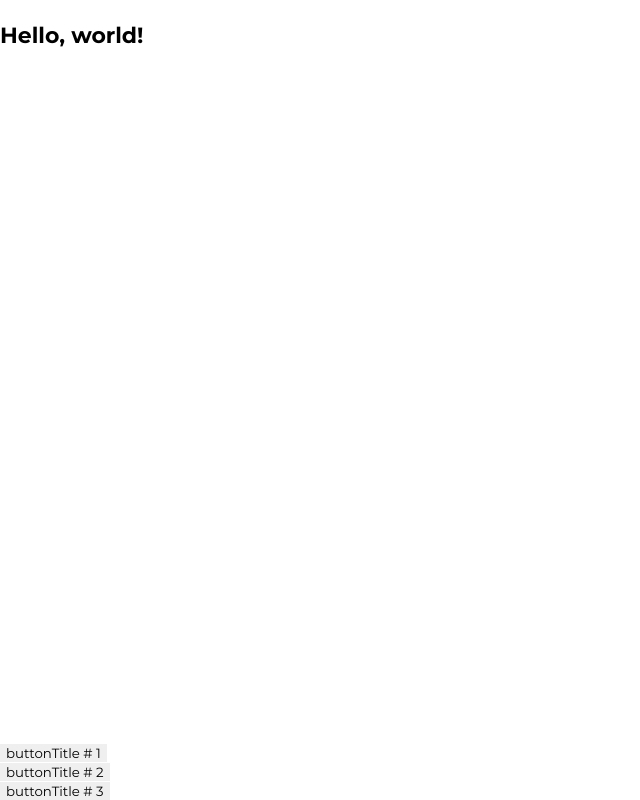
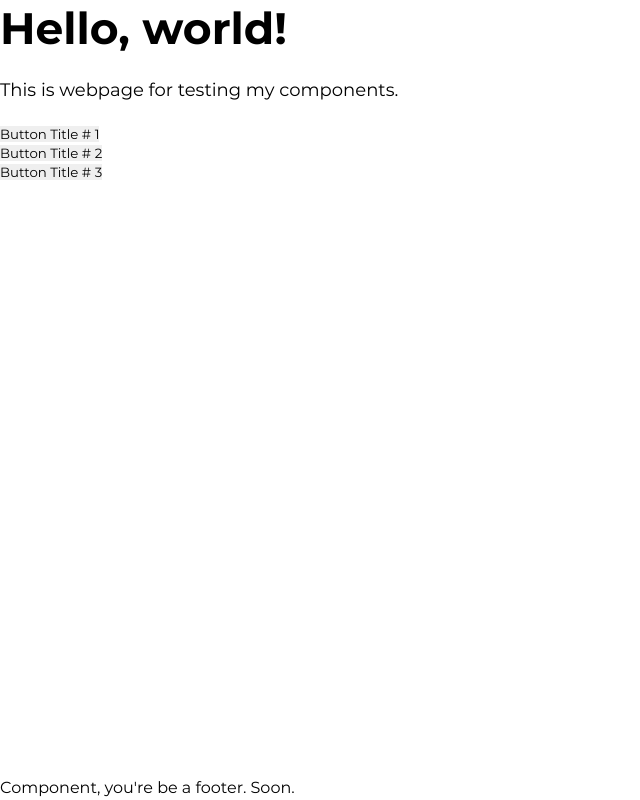
Before and after one commit to 51ned/2023_legacy, a Next.js app: page / in a window 1280 px wide. Shown: the whole page, without its empty margins (0-640 px from the left). Built offline with nearby package versions, Linux system fonts and the light colour scheme; no server answers.

Commit message:
day by day

```diff
--- a/components/generic/accordion.tsx
+++ b/components/generic/accordion.tsx
@@ -1,44 +1,48 @@
+import { useState } from 'react'
+
 import { Button, Card } from './'
 
 
-interface AccordionProps {
-  activeIndex: number | null,
-  actualIndex: number,
+interface AccordionItemProps {
   buttonID: string,
   buttonTitle: string,
-  content: string,
-  contentID: string,
-  handleClick: () => void
+  content: string | React.ReactNode,
+  contentID: string
+}
+interface AccordionProps {
+  data: AccordionItemProps[]
 }
 
 
-export function Accordion({
-  activeIndex,
-  actualIndex,
-  buttonID,
-  buttonTitle,
-  content,
-  contentID,
-  handleClick
-}: AccordionProps) {
+export function Accordion(pr: AccordionProps) {
+  const [activeIndex, setActiveIndex] = useState<number | null>(null)
+  const handleClick = (index: number) => {
+    index === activeIndex ? setActiveIndex(null) : setActiveIndex(index)
+  }
 
   return (
-    <div>
+    <>
+      {(pr.data).map((item, index) => (
+        <div key={index}>
           <Button
-        buttonID={buttonID}
-        buttonTitle={buttonTitle}
-        controlledID={contentID}
-        handleClick={handleClick}
-        isActive={actualIndex === activeIndex}
+            buttonID={item.buttonID}
+            buttonTitle={item.buttonTitle}
+            controlledID={item.contentID}
+            handleClick={() => handleClick(index)}
+            isActive={index === activeIndex}
             isExpandable
+            tabIndex={0}
             withStyle='accordion'
           />
+
           <Card
-        content={content}
-        contentID={contentID}
-        controllingID={buttonID}
-        isActive={actualIndex === activeIndex}
+            content={item.content}
+            contentID={item.contentID}
+            controllingID={item.buttonID}
+            isActive={index === activeIndex}
           />
         </div>
+      ))}
+    </>
   )
 }
--- a/components/generic/button.module.css
+++ b/components/generic/button.module.css
@@ -1,9 +1,17 @@
 .accordion_style {}
+
+.accordion_style_active {}
 
 .inactive_style {}
 
 .regular_style {}
 
+.regular_style_active {}
+
 .stripped_style {}
 
+.stripped_style_active {}
+
 .tab_style {}
+
+.tab_style_active {}
--- a/components/generic/button.tsx
+++ b/components/generic/button.tsx
@@ -19,6 +19,7 @@ interface ButtonProps {
   handleClick: () => void,
   isActive: boolean,
   isExpandable?: boolean,
+  tabIndex: number,
   withStyle?: StyleEnum
 }
 
@@ -30,13 +31,13 @@ export function Button({
   handleClick,
   isActive,
   isExpandable = true,
+  tabIndex,
   withStyle = StyleEnum.Regular
 }: ButtonProps) {
 
-  const buttonStyle = `${withStyle}_style`
+  const buttonStyle = isActive ? `${withStyle}_style_active` : `${withStyle}_style`
 
   let buttonOpts = {}
-
 
   if (withStyle === 'inactive') {
     // @ts-ignore
@@ -60,7 +61,7 @@ export function Button({
       id={buttonID}
       onClick={handleClick}
       role={withStyle === 'tab' ? 'tab' : 'button'}
-      tabIndex={isActive ? -1 : 0}
+      tabIndex={tabIndex}
       {...buttonOpts}
     >
       { buttonTitle }
--- /dev/null
+++ b/components/generic/head.tsx
@@ -0,0 +1,23 @@
+const HeadLevelEnum = {
+  1: '1',
+  2: '2'
+} as const
+
+type HeadLevelEnum = typeof HeadLevelEnum[keyof typeof HeadLevelEnum]
+
+
+interface HeadingProps {
+  level: HeadLevelEnum,
+  text: string
+}
+
+
+export function Head(pr: HeadingProps) {
+  const Tag: keyof JSX.IntrinsicElements = `h${pr.level}`
+
+  return (
+    <Tag className={`h${pr.level}_font_style`}>
+      { pr.text }
+    </Tag>
+  )
+}
--- a/components/generic/index.ts
+++ b/components/generic/index.ts
@@ -1,5 +1,6 @@
 export * from './accordion'
 export * from './button'
 export * from './card'
+export * from './head'
 export * from './tabs'
 export * from './text'
--- a/hooks/index.ts
+++ b/hooks/index.ts
@@ -1,2 +1,3 @@
+export * from './use-accordion'
 export * from './use-click-outside'
 export * from './use-window-size'
--- a/lib/data.js
+++ b/lib/data.js
@@ -1,20 +1,31 @@
+import { Text } from "@/components/generic"
+
 export const data = [
   {
     buttonID: 'bid1',
-    buttonTitle: 'buttonTitle # 1',
-    content: 'Lorem ipsum dolor sit amet, consectetur adipiscing elit, sed do eiusmod tempor incididunt ut labore et dolore magna aliqua. Ut enim ad minim veniam, quis nostrud exercitation ullamco laboris nisi ut aliquip ex ea commodo consequat.',
+    buttonTitle: 'Button Title # 1',
+    content:
+      <Text withStyle='regular'>
+        Lorem ipsum dolor sit amet, consectetur adipiscing elit, sed do eiusmod tempor incididunt ut labore et dolore magna aliqua. Ut enim ad minim veniam, quis nostrud exercitation ullamco laboris nisi ut aliquip ex ea commodo consequat.
+      </Text>,
     contentID: 'cid1'
   },
   {
-    buttonTitle: 'buttonTitle # 2',
+    buttonTitle: 'Button Title # 2',
     buttonID: 'bid2',
-    content: 'Lorem ipsum dolor sit amet, consectetur adipiscing elit, sed do eiusmod tempor incididunt ut labore et dolore magna aliqua. Ut enim ad minim veniam, quis nostrud exercitation ullamco laboris nisi ut aliquip ex ea commodo consequat.',
+    content:
+      <Text withStyle='regular'>
+        Lorem ipsum dolor sit amet, consectetur adipiscing elit, sed do eiusmod tempor incididunt ut labore et dolore magna aliqua. Ut enim ad minim veniam, quis nostrud exercitation ullamco laboris nisi ut aliquip ex ea commodo consequat.
+      </Text>,
     contentID: 'cid2'
   },
   {
-    buttonTitle: 'buttonTitle # 3',
+    buttonTitle: 'Button Title # 3',
     buttonID: 'bid3',
-    content: 'Lorem ipsum dolor sit amet, consectetur adipiscing elit, sed do eiusmod tempor incididunt ut labore et dolore magna aliqua. Ut enim ad minim veniam, quis nostrud exercitation ullamco laboris nisi ut aliquip ex ea commodo consequat.',
+    content:
+      <Text withStyle='regular'>
+        Lorem ipsum dolor sit amet, consectetur adipiscing elit, sed do eiusmod tempor incididunt ut labore et dolore magna aliqua. Ut enim ad minim veniam, quis nostrud exercitation ullamco laboris nisi ut aliquip ex ea commodo consequat.
+      </Text>,
     contentID: 'cid3'
   }
 ]
--- a/package.json
+++ b/package.json
@@ -15,7 +15,6 @@
     "@types/react-dom": "18.0.10",
     "eslint": "8.31.0",
     "eslint-config-next": "13.1.1",
-    "nanoid": "^4.0.0",
     "next": "13.1.1",
     "react": "18.2.0",
     "react-dom": "18.2.0",
--- a/pages/index.tsx
+++ b/pages/index.tsx
@@ -1,34 +1,30 @@
-import { useState } from 'react'
-
-import { Accordion, Text } from '@/components/generic'
+import { Accordion, Head, Text } from '@/components/generic'
 
 import { data } from '@/lib/data'
 
 
 export default function Home() {
-  const [activeIndex, setActiveIndex] = useState<number | null>(null)
-  const handleClick = (index: number) => {
-    index === activeIndex ? setActiveIndex(null) : setActiveIndex(index)
-  }
-
   return (
     <>
-      <Text withSize='subtitle'>
-        Hello, world!
-      </Text>
+      <div>
+        <header>
+          <Head level='1' text='Hello, world!' />
+        </header>
 
-      {data.map((item, index) => (
-        <Accordion
-          activeIndex={activeIndex}
-          actualIndex={index}
-          buttonID={item.buttonID}
-          buttonTitle={item.buttonTitle}
-          content={item.content}
-          contentID={item.contentID}
-          handleClick={() => handleClick(index)}
-          key={index}
-        />
-      ))}
+        <main>
+          <Text withStyle='regular'>
+            This is webpage for testing my components.
+          </Text>
+
+          <Accordion data={data} />
+        </main>
+      </div>
+
+      <footer>
+        <Text withStyle='smaller'>
+          Component, you&#39;re be a footer. Soon.
+        </Text>
+      </footer>
     </>
   )
 }
--- a/public/styles/selectors.css
+++ b/public/styles/selectors.css
@@ -1,11 +1,13 @@
-* { box-sizing: border-box; }
+* {
+  box-sizing: border-box;
+  margin: 0;
+  padding: 0;
+}
 
 html {
   scroll-behavior: smooth;
   touch-action: manipulation;
 }
-
-body { margin: 0; }
 
 button, input, select, textarea {
   font-family: inherit;
```
Also changed, not shown: hooks/use-accordion.tsx (added, +12 -0 lines), 1 other file (tests, documents, lock files or other folders). Lines whose indentation alone changed are shown as unchanged.
